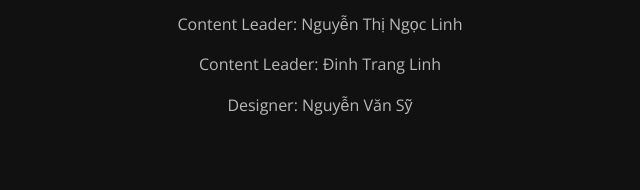
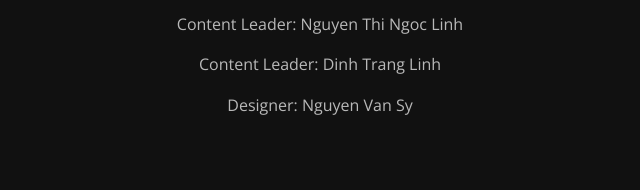
Before and after one commit to nhimmnguyennNEMON/SunnyTeam_PlanetBook, a plain HTML site: page index.html in a window 1280 px wide. Shown: the part 3456-3646 px from the top of the page, 27-667 px from the left. Drawn offline with nearby package versions, Linux system fonts and the light colour scheme; a web font is replaced by a local one.

Commit message:
fix file index

```diff
--- a/index.html
+++ b/index.html
@@ -268,9 +268,9 @@ vũ trụ phù hợp với nhiều đối tượng độc giả.
             <div class = "footer-container container">
                 <div>
                     <h2>HR Sunny Team</h2>
-                    <p>Content Leader: Nguyễn Thị Ngọc Linh</p>
-                    <p>Content Leader: Đinh Trang Linh</p>
-                    <p>Designer: Nguyễn Văn Sỹ</p>
+                    <p>Content Leader: Nguyen Thi Ngoc Linh</p>
+                    <p>Content Leader: Dinh Trang Linh</p>
+                    <p>Designer: Nguyen Van Sy</p>
                 </div>
                 <div>
                     <h3>Feedback!</h3>
```
